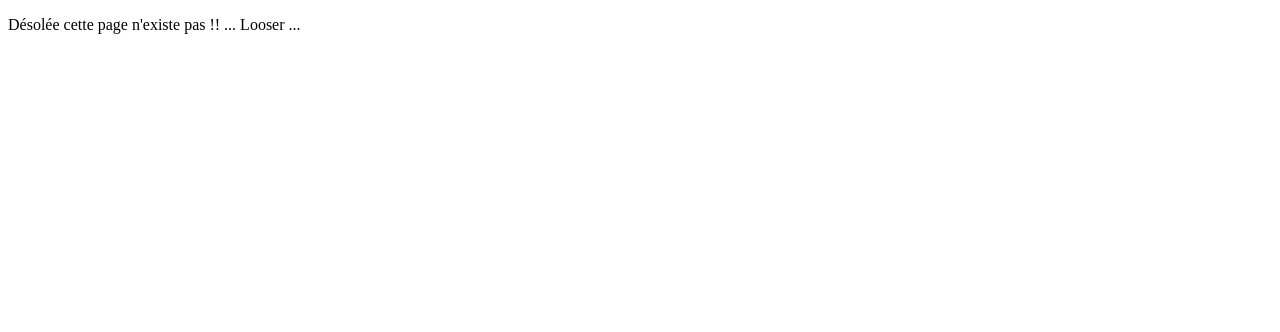
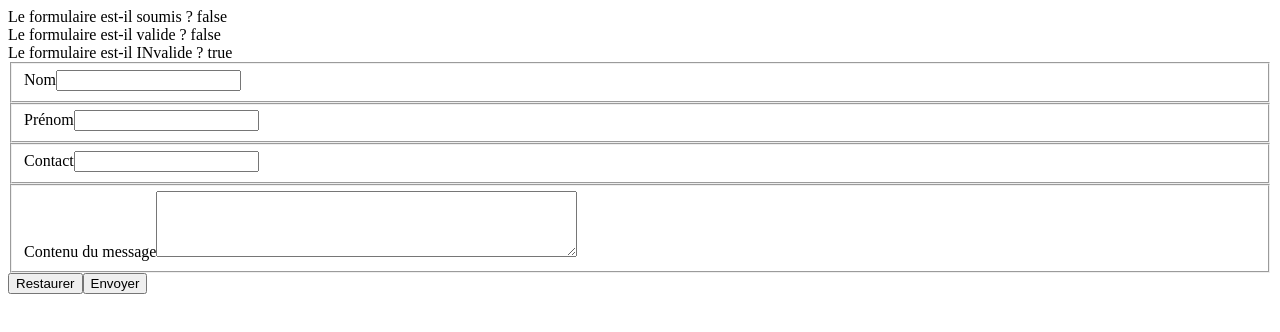
Before and after one commit to EmmanuelleBonoli/wildBlog, an Angular app: page /contact in a window 1280 px wide. Shown: the top 332 px of the page. Built offline with nearby package versions, Linux system fonts and the light colour scheme.

Commit message:
add template driven forms

```diff
--- a/src/app/app.routes.ts
+++ b/src/app/app.routes.ts
@@ -2,9 +2,11 @@ import { Routes } from '@angular/router';
 import { HomePageComponent } from './home-page/home-page.component';
 import { ArticleComponentComponent } from './article-component/article-component.component';
 import { NotFoundComponentComponent } from './not-found-component/not-found-component.component';
+import { ContactFormComponent } from './contact-form/contact-form.component';
 
 export const routes: Routes = [
   { path: '', component: HomePageComponent },
   { path: 'article/:id', component: ArticleComponentComponent },
+  { path: 'contact', component: ContactFormComponent },
   { path: '**', component: NotFoundComponentComponent },
 ];
--- /dev/null
+++ b/src/app/contact-form/contact-form.component.html
@@ -0,0 +1,102 @@
+<form #contactForm="ngForm" (ngSubmit)="contactForm.valid && onSubmit()">
+  <!-- Message d'erreurs du formulaire global -->
+  <div>Le formulaire est-il soumis ? {{ contactForm.submitted }}</div>
+  <div>Le formulaire est-il valide ? {{ contactForm.valid }}</div>
+  <div>Le formulaire est-il INvalide ? {{ contactForm.invalid }}</div>
+
+  <fieldset>
+    <label for="lastname">Nom</label>
+    <input
+      id="lastname"
+      name="lastname"
+      type="text"
+      [(ngModel)]="newMessage.lastname"
+      #lastname="ngModel"
+      required
+      minlength="2"
+      maxlength="15"
+    />
+    <!-- Message d'erreurs de l'input lastname -->
+    @if (lastname.errors && contactForm.submitted) {
+    <div>
+      @if (lastname.errors['required']) {
+      <span>Le nom est requis</span>
+      } @if (lastname.errors['minlength']) {
+      <span>La longueur minimale doit être supérieure à 2</span>
+      } @if(lastname.errors['maxlength']){
+      <span>Le nom ne doit pas dépasser 15 caractères.</span>
+      }
+    </div>
+    }
+  </fieldset>
+  <fieldset>
+    <label for="firstname">Prénom</label>
+    <input
+      id="firstname"
+      name="firstname"
+      type="text"
+      [(ngModel)]="newMessage.firstname"
+      #firstname="ngModel"
+      required
+      minlength="2"
+      maxlength="15"
+    />
+    @if (firstname.errors && contactForm.submitted) {
+    <div>
+      @if (firstname.errors['required']) {
+      <span>Le prénom est requis</span>
+      } @if (firstname.errors['minlength']) {
+      <span>La longueur minimale doit être supérieure à 2</span>
+      } @if(firstname.errors['maxlength']){
+      <span>Le prénom ne doit pas dépasser 15 caractères.</span>
+      }
+    </div>
+    }
+  </fieldset>
+  <fieldset>
+    <label for="email">Contact</label>
+    <input
+      id="email"
+      name="email"
+      type="email"
+      [(ngModel)]="newMessage.email"
+      #email="ngModel"
+      required
+      email
+    />
+    @if (email.errors && contactForm.submitted) {
+    <div>
+      @if (email.errors['required']) {
+      <span>L'email est requis</span>
+      } @if (email.errors['email']) {
+      <span>L'email est invalide.</span>
+      }
+    </div>
+    }
+  </fieldset>
+  <fieldset>
+    <label for="content">Contenu du message</label>
+    <textarea
+      id="content"
+      name="content"
+      required
+      minlength="20"
+      rows="4"
+      cols="50"
+      [(ngModel)]="newMessage.content"
+      #content="ngModel"
+    ></textarea>
+    @if (content.errors && contactForm.submitted) {
+    <div>
+      @if (content.errors['required']) {
+      <span>Le contenu du message est requis</span>
+      } @if (content.errors['minlength']) {
+      <span>Le contenu doit comporter au moins 20 caractères</span>
+      }
+    </div>
+    }
+  </fieldset>
+
+  <button type="reset">Restaurer</button>
+  <button type="submit">Envoyer</button>
+</form>
--- /dev/null
+++ b/src/app/contact-form/contact-form.component.ts
@@ -0,0 +1,24 @@
+import { Component } from '@angular/core';
+import { FormsModule } from '@angular/forms';
+import { Message } from '../models/message.model';
+
+@Component({
+  selector: 'app-contact-form',
+  standalone: true,
+  imports: [FormsModule],
+  templateUrl: './contact-form.component.html',
+  styleUrl: './contact-form.component.scss',
+})
+export class ContactFormComponent {
+  newMessage: Message = {
+    lastname: '',
+    firstname: '',
+    email: '',
+    content: '',
+  };
+
+  onSubmit(): void {
+    // Formulaire envoyé
+    console.log(this.newMessage);
+  }
+}
--- a/src/app/home-page/home-page.component.html
+++ b/src/app/home-page/home-page.component.html
@@ -5,3 +5,5 @@
   <a [routerLink]="['/article', article.id]">{{ article.title }}</a>
   }
 </div>
+
+<a [routerLink]="['/contact']">Contactez nous !</a>
--- /dev/null
+++ b/src/app/models/message.model.ts
@@ -0,0 +1,6 @@
+export interface Message {
+  lastname: string;
+  firstname: string;
+  email: string;
+  content: string;
+}
```
Also changed, not shown: src/app/contact-form/contact-form.component.scss (added), 1 other file (tests, documents, lock files or other folders).
